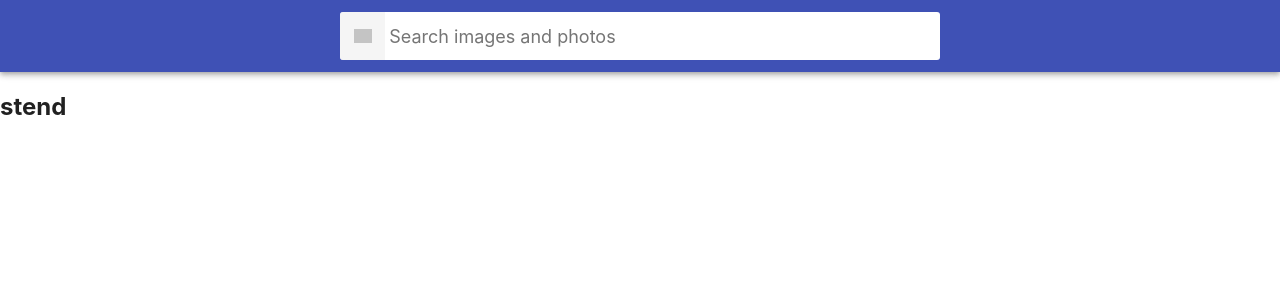
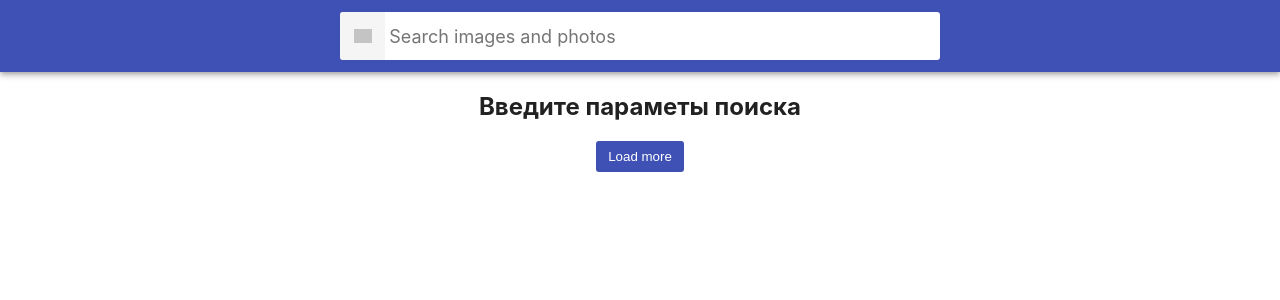
Before and after one commit to SerhiyStepanov/goit-react-hw-03-image-finder, a React (Create React App) app: page / in a window 1280 px wide. Shown: the top 300 px of the page. Built offline with nearby package versions, Linux system fonts and the light colour scheme; grey boxes are pictures that could not be loaded; a web font is replaced by a local one.

Commit message:
add loadded

```diff
--- a/src/App.js
+++ b/src/App.js
@@ -3,20 +3,30 @@ import { ToastContainer } from "react-toastify";
 import "react-toastify/dist/ReactToastify.css";
 import Searchbar from "./Components/Searchbar";
 import ImageGallery from "./Components/ImageGallery";
+import Button from "./Components/Button";
 
 export default class App extends Component {
   state = {
     search: "",
+    page: 1,
   };
 
   handleFormSubmit = (search) => {
     this.setState({ search });
   };
+
+  handlePageIncrement = () => {
+    this.setState((prevState) => ({
+      page: prevState.page + 1,
+    }));
+  };
+
   render() {
     return (
       <div>
         <Searchbar fromSubmit={this.handleFormSubmit} />
-        <ImageGallery search={this.state.search} />
+        <ImageGallery search={this.state.search} page={this.state.page} />
+        <Button btnLoad={this.handlePageIncrement} />
         <ToastContainer />
       </div>
     );
--- /dev/null
+++ b/src/Components/Button/Button.js
@@ -0,0 +1,11 @@
+import s from "./Button.module.css";
+
+export default function Button({ btnLoad }) {
+  return (
+    <div className={s.container}>
+      <button type="button" className={s.button} onClick={btnLoad}>
+        Load more
+      </button>
+    </div>
+  );
+}
--- /dev/null
+++ b/src/Components/Button/Button.module.css
@@ -0,0 +1,12 @@
+.container {
+  text-align: center;
+}
+
+.button {
+  padding: 8px 12px;
+  border: none;
+  border-radius: 3px;
+  color: #fff;
+  background-color: #3f51b5;
+  cursor: pointer;
+}
--- /dev/null
+++ b/src/Components/Button/index.js
@@ -0,0 +1 @@
+export { default } from "./Button";
--- a/src/Components/ImageGallery/ImageGallery.js
+++ b/src/Components/ImageGallery/ImageGallery.js
@@ -1,7 +1,7 @@
 import React, { Component } from "react";
+// import Button from "../Button/Button";
 import ImageGalleryItem from "../ImageGalleryItem/ImageGalleryItem";
-import Loader from "react-loader-spinner";
-import "react-loader-spinner/dist/loader/css/react-spinner-loader.css";
+import Loaded from "../Loader";
 import s from "./ImageGallery.module.css";
 
 export default class ImageGallery extends Component {
@@ -9,15 +9,37 @@ export default class ImageGallery extends Component {
     search: null,
     error: null,
     status: "idle",
+    page: 1,
   };
 
   componentDidUpdate(prevProps, prevState) {
     const prevSearh = prevProps.search;
     const currentSearch = this.props.search;
+
+    const prevPage = prevProps.page;
+    const currentPage = this.props.page;
+
+    if (prevPage !== currentPage) {
+      this.setState(({ page }) => ({
+        page: page + 1,
+      }));
+      fetch(
+        `https://pixabay.com/api/?key=8315600-a916a243d8ea2edafddc43bfd&q=${currentSearch}&image_type=photo&orientation=horizontal&page=${currentPage}&per_page=12`
+      )
+        .then((response) => {
+          return response.json();
+        })
+        .then((data) =>
+          this.setState(({ search }) => ({
+            search: [...search, ...data.hits],
+          }))
+        );
+    }
+
     if (prevSearh !== currentSearch) {
       this.setState({ status: "pending" });
       fetch(
-        `https://pixabay.com/api/?key=8315600-a916a243d8ea2edafddc43bfd&q=${currentSearch}&image_type=photo&orientation=horizontal&page=1&per_page=12`
+        `https://pixabay.com/api/?key=8315600-a916a243d8ea2edafddc43bfd&q=${currentSearch}&image_type=photo&orientation=horizontal&page=${currentPage}&per_page=12`
       )
         .then((response) => {
           if (response.ok) {
@@ -29,7 +51,10 @@ export default class ImageGallery extends Component {
           );
         })
         .then((data) =>
-          this.setState({ search: data.hits, status: "resolved" })
+          this.setState({
+            search: data.hits,
+            status: "resolved",
+          })
         )
         .catch((error) => this.setState({ error, status: "rejected" }));
     }
@@ -39,19 +64,11 @@ export default class ImageGallery extends Component {
     const { search, error, status } = this.state;
 
     if (status === "idle") {
-      return <h2>stend</h2>;
+      return <h2 style={{ textAlign: "center" }}>Введите параметы поиска</h2>;
     }
 
     if (status === "pending") {
-      return (
-        <Loader
-          style={{ textAlign: "center" }}
-          type="ThreeDots"
-          color="#3f51b5"
-          height={80}
-          width={80}
-        />
-      );
+      return <Loaded />;
     }
 
     if (status === "rejected") {
@@ -61,10 +78,9 @@ export default class ImageGallery extends Component {
     if (status === "resolved") {
       return (
         <ul className={s.ImageGallery}>
-          {search &&
-            search.map((el) => (
-              <ImageGalleryItem key={el.id} webformatURL={el.webformatURL} />
-            ))}
+          {search.map((el) => (
+            <ImageGalleryItem key={el.id} webformatURL={el.webformatURL} />
+          ))}
         </ul>
       );
     }
--- a/src/Components/Loader/Loader.js
+++ b/src/Components/Loader/Loader.js
@@ -0,0 +1,17 @@
+// import { Component } from "react";
+import Loader from "react-loader-spinner";
+import "react-loader-spinner/dist/loader/css/react-spinner-loader.css";
+
+export default function Loaded() {
+  return (
+    <div>
+      <Loader
+        style={{ textAlign: "center" }}
+        type="ThreeDots"
+        color="#3f51b5"
+        height={100}
+        width={100}
+      />
+    </div>
+  );
+}
```
